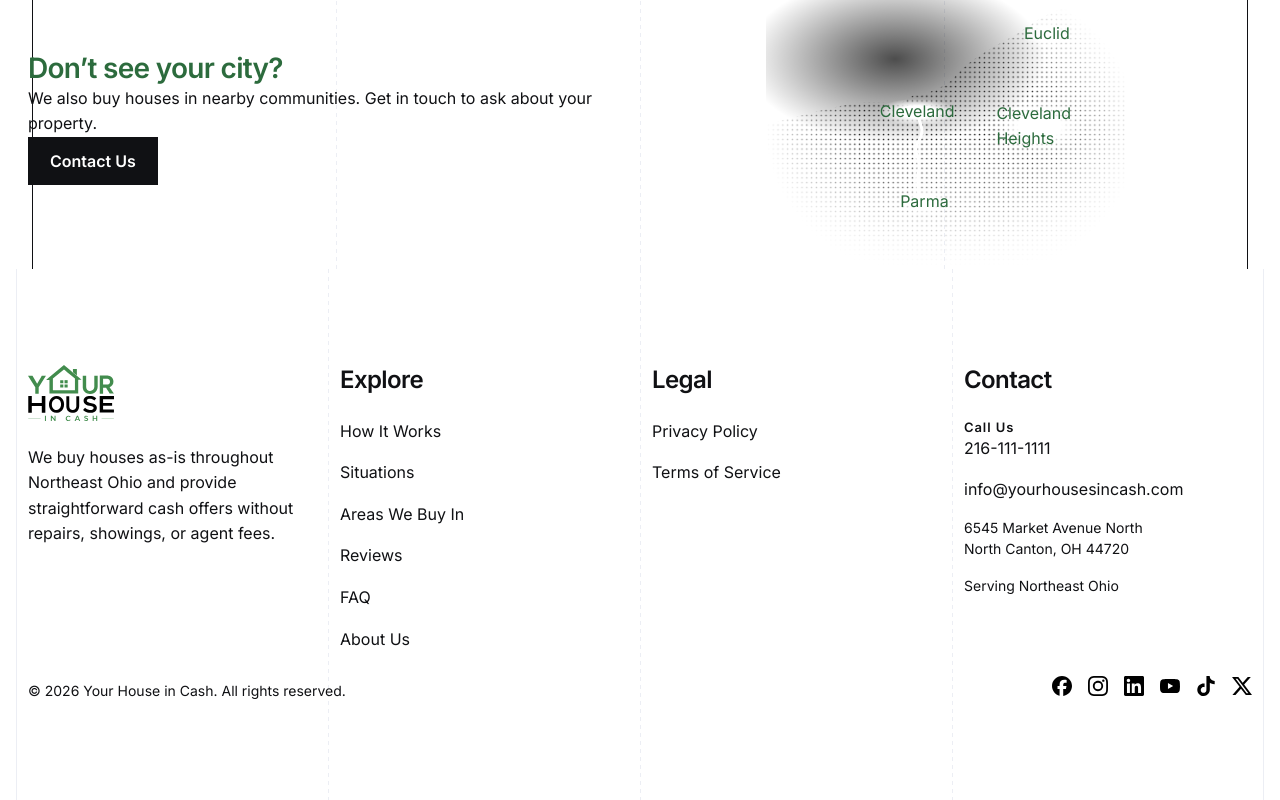
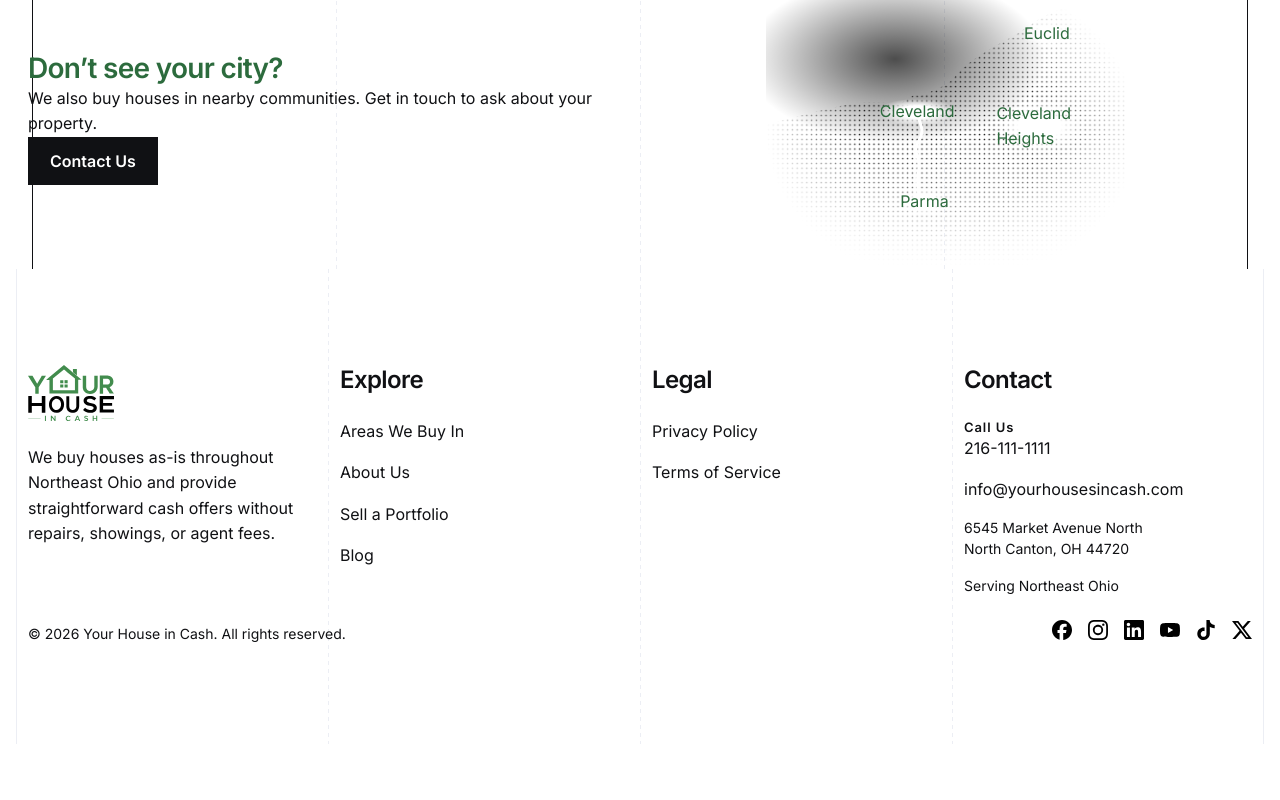
Before and after one commit to YHICAdmin/your-house-in-cash, a Next.js app: page /areas-we-buy-in in a window 1280 px wide. Shown: the part 1399-2199 px from the top of the page. After the commit the page ends 2143 px from the top, so only its background shows below. Built offline with nearby package versions, Linux system fonts and the light colour scheme.

Commit message:
Update navigation links and separate header and footer lists

```diff
--- a/project-documentation/shared-sections.md
+++ b/project-documentation/shared-sections.md
@@ -36,21 +36,19 @@ Provide clear, accessible navigation.
 
 ### Content
 
-#### Shared Navigation Links
+#### Header Navigation Links
 
 * The navigation links and their canonical dedicated-page destinations appear in this order:
 
-  1. `How It Works` — `/how-it-works`
-  2. `Situations` — `/situations`
-  3. `Areas We Buy In` — `/areas-we-buy-in`
-  4. `Reviews` — `/reviews`
-  5. `FAQ` — `/faq`
-  6. `About Us` — `/about-us`
+  1. `Areas We Buy In` — `/areas-we-buy-in`
+  2. `About Us` — `/about-us`
+  3. `Sell a Portfolio` — `/sell-property-portfolio`
+  4. `Blog` — `/blog`
 
 #### Desktop
 
 * Contains the Desktop Navigation.
-* The Desktop Navigation contains the Shared Navigation Links.
+* The Desktop Navigation contains the Header Navigation Links.
 
 #### Tablet and Mobile
 
@@ -60,13 +58,13 @@ Provide clear, accessible navigation.
 #### Tablet
 
 * When opened, the Open Menu Panel contains the Menu Navigation.
-* The Menu Navigation contains the Shared Navigation Links.
+* The Menu Navigation contains the Header Navigation Links.
 
 #### Mobile
 
 * When opened, the Open Menu Panel contains:
 
-  1. Menu Navigation containing the Shared Navigation Links.
+  1. Menu Navigation containing the Header Navigation Links.
   2. Phone Contact.
   3. Menu Primary CTA with the label `Get My Cash Offer`.
 
@@ -319,13 +317,18 @@ The Footer is divided into Company, Navigation, Legal, and Contact content areas
 ### Content
 
 - Heading: **Explore**.
-- Contains the complete `Shared Navigation Links` inventory in its canonical order and with the canonical destinations defined under `Header → Navigation → Content`.
+- Footer navigation links appear in this order:
+
+  1. `Areas We Buy In` — `/areas-we-buy-in`
+  2. `About Us` — `/about-us`
+  3. `Sell a Portfolio` — `/sell-property-portfolio`
+  4. `Blog` — `/blog`
 
 ### Component and Semantics
 
 - The Navigation area uses navigation landmark semantics.
 - The heading uses `H2` semantics.
-- The Shared Navigation Links use one semantic unordered list with one list item per link.
+- The Footer navigation links use one semantic unordered list with one list item per link.
 - Each link uses the documented `Text Link` Component with link semantics.
 
 ### Visual Design
--- a/src/components/layout/site-footer.tsx
+++ b/src/components/layout/site-footer.tsx
@@ -1,7 +1,7 @@
 import Image from "next/image";
 import Link from "next/link";
 import { TextLink } from "@/components/ui/text-link";
-import { navigationItems } from "@/data/navigation";
+import { footerNavigationItems } from "@/data/navigation";
 import { getExternalLinkProps } from "@/lib/link-target";
 import styles from "./site-footer.module.css";
 
@@ -65,7 +65,7 @@ export function SiteFooter({ background = "default" }: {
             Explore
           </h2>
           <ul className={styles.links}>
-            {navigationItems.map((item) => (
+            {footerNavigationItems.map((item) => (
               <li key={item.href}>
                 <TextLink href={item.href}>{item.label}</TextLink>
               </li>
--- a/src/components/layout/site-header.tsx
+++ b/src/components/layout/site-header.tsx
@@ -5,7 +5,7 @@ import Link from "next/link";
 import { PhoneContact } from "./phone-contact";
 import { useCallback, useEffect, useRef, useState } from "react";
 import { Button } from "@/components/ui/button";
-import { navigationItems } from "@/data/navigation";
+import { headerNavigationItems } from "@/data/navigation";
 import styles from "./site-header.module.css";
 
 const closeDuration = 180;
@@ -177,7 +177,7 @@ export function SiteHeader() {
         </Link>
 
         <nav className={styles.desktopNavigation} aria-label="Primary navigation">
-          {navigationItems.map((item) => (
+          {headerNavigationItems.map((item) => (
             <Link href={item.href} key={item.href}>
               {item.label}
             </Link>
@@ -219,7 +219,7 @@ export function SiteHeader() {
               className={`${styles.menuNavigation} content-inset`}
               aria-label="Menu navigation"
             >
-              {navigationItems.map((item, index) => (
+              {headerNavigationItems.map((item, index) => (
                 <Link
                   ref={index === 0 ? firstMenuItemRef : undefined}
                   href={item.href}
--- a/src/data/navigation.ts
+++ b/src/data/navigation.ts
@@ -1,8 +1,13 @@
-export const navigationItems = [
-  { label: "How It Works", href: "/how-it-works" },
-  { label: "Situations", href: "/situations" },
+export const headerNavigationItems = [
   { label: "Areas We Buy In", href: "/areas-we-buy-in" },
-  { label: "Reviews", href: "/reviews" },
-  { label: "FAQ", href: "/faq" },
   { label: "About Us", href: "/about-us" },
+  { label: "Sell a Portfolio", href: "/sell-property-portfolio" },
+  { label: "Blog", href: "/blog" },
 ] as const;
+
+export const footerNavigationItems = [
+  { label: "Areas We Buy In", href: "/areas-we-buy-in" },
+  { label: "About Us", href: "/about-us" },
+  { label: "Sell a Portfolio", href: "/sell-property-portfolio" },
+  { label: "Blog", href: "/blog" },
+] as const;
```
